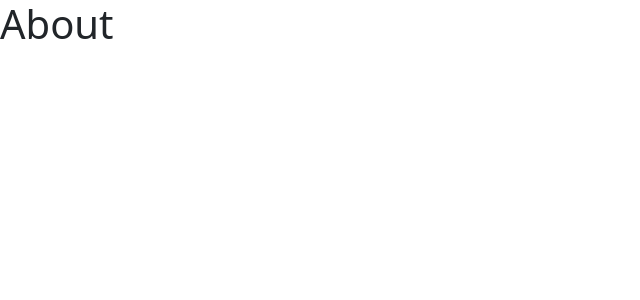
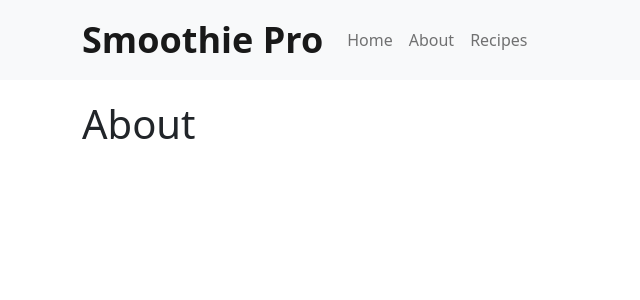
Before and after one commit to amy425/smoothie-pro, a React (Create React App) app: page /about in a window 1280 px wide. Shown: the top 300 px of the page, without its empty margins (0-640 px from the left). Built offline with nearby package versions, Linux system fonts and the light colour scheme.

Commit message:
Added Navigation bar to all main pages

```diff
--- a/src/About.js
+++ b/src/About.js
@@ -1,12 +1,13 @@
-import React from "react"
+import React from "react";
+import Navigation from "./Navigation";
 
-
-function About() {
-    return(
-        <div>
-            <h1>About</h1>
-        </div>
-    );
+export default function About() {
+  return (
+    <div className="About">
+      <Navigation />
+      <div className="container">
+        <h1>About</h1>
+      </div>
+    </div>
+  );
 }
-
-export default About;
--- a/src/Home.css
+++ b/src/Home.css
@@ -2,3 +2,14 @@
   font-size: 14px;
   margin: 5px;
 }
+
+body {
+  padding-top: 100px;
+}
+
+/* Header */
+.navbar-brand {
+  font-size: 36px !important;
+  font-weight: 600;
+}
+/* Header END */
--- a/src/Home.js
+++ b/src/Home.js
@@ -1,5 +1,6 @@
 import React from "react";
 import "./Home.css";
+import Navigation from "./Navigation";
 import Search from "./Search";
 import ViewAllFruits from "./ViewAllFruits";
 import ViewRandomFruit from "./ViewRandomFruit";
@@ -7,8 +8,8 @@
 export default function Home() {
   return (
     <div className="Home">
+      <Navigation />
       <div className="container">
-        <h1>Smoothie Pro</h1>
         <Search />
         <div className="other-search-options">
           <ViewAllFruits />
--- /dev/null
+++ b/src/Navigation.js
@@ -0,0 +1,30 @@
+import React from "react";
+import Container from "react-bootstrap/Container";
+import Nav from "react-bootstrap/Nav";
+import Navbar from "react-bootstrap/Navbar";
+
+export default function Navigation() {
+  return (
+    <>
+      <Navbar
+        collapseOnSelect
+        expand="lg"
+        bg="light"
+        variant="light"
+        fixed="top"
+      >
+        <Container>
+          <Navbar.Brand href="#home">Smoothie Pro</Navbar.Brand>
+          <Navbar.Toggle aria-controls="responsive-navbar-nav" />
+          <Navbar.Collapse id="responsive-navbar-nav">
+            <Nav className="me-auto">
+              <Nav.Link href="/">Home</Nav.Link>
+              <Nav.Link href="/about">About</Nav.Link>
+              <Nav.Link href="/recipes">Recipes</Nav.Link>
+            </Nav>
+          </Navbar.Collapse>
+        </Container>
+      </Navbar>
+    </>
+  );
+}
--- a/src/Recipes.js
+++ b/src/Recipes.js
@@ -1,12 +1,13 @@
 import React from "react";
+import Navigation from "./Navigation";
 
-
-function Recipes() {
-    return(
-        <div>
-            <h1>Recipes</h1>
-        </div>
-    );
+export default function Recipes() {
+  return (
+    <div className="Recipes">
+      <Navigation />
+      <div className="container">
+        <h1>Recipes</h1>
+      </div>
+    </div>
+  );
 }
-
-export default Recipes;
```
